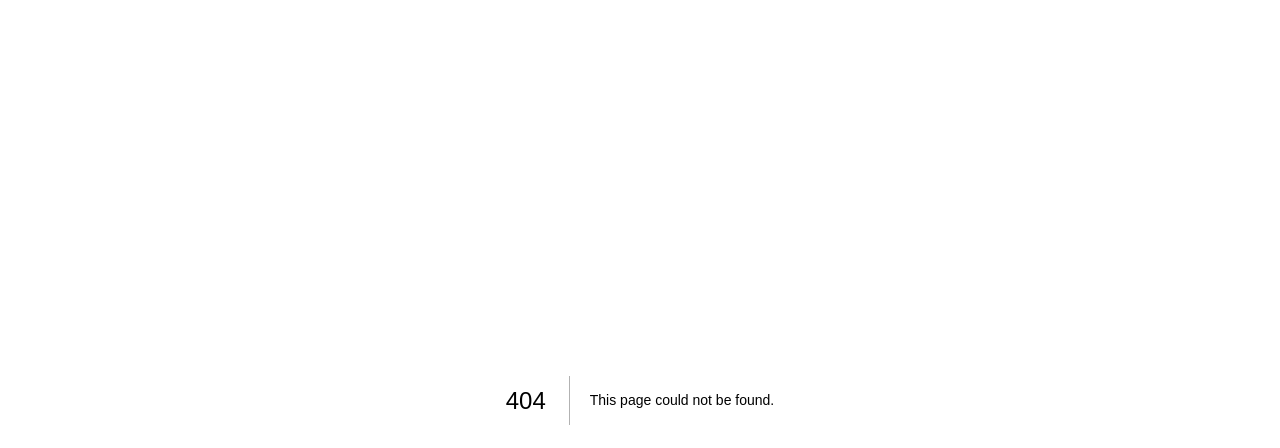
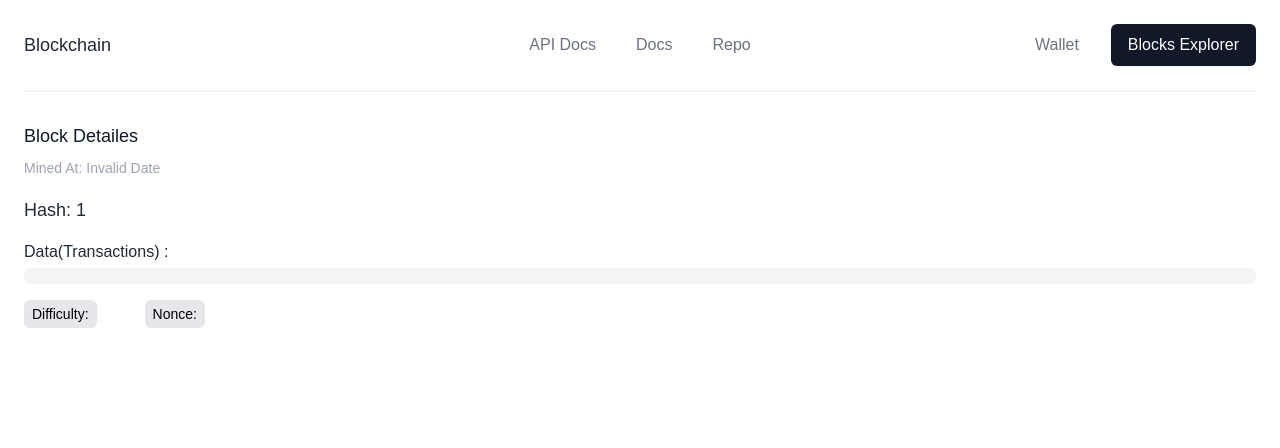
Before and after one commit to soulaymaneabiadou/blockchain-explorer, a Next.js app: page /block/1 in a window 1280 px wide. Before the commit this address had no page. Shown: the top 448 px of the page. Built offline with nearby package versions, Linux system fonts and the light colour scheme.

Commit message:
Made the block show as modal or page on click

```diff
--- a/components/Block.js
+++ b/components/Block.js
@@ -1,9 +1,14 @@
-const Block = ({ block }) => {
+import Link from 'next/link';
+
+const Block = ({ block, setSelected }) => {
   const { timestamp, lastHash, hash, data, difficulty, nonce } = block;
 
   return (
     <div className='flex justify-end pr-8 relative my-2 w-1/2 block-item bg-white'>
-      <div className='shadow-md rounded-md flex flex-col items-end p-4 relative w-96 lg:max-w-2xl block-content bg-white max-w-full text-center lg:text-left'>
+      <Link href={`/blocks?hash=${hash}`} as={`/block/${hash}`}>
+        <div
+          className='shadow-md rounded-md flex flex-col items-end p-4 relative w-96 lg:max-w-2xl block-content bg-white max-w-full text-center lg:text-left cursor-pointer'
+          onClick={() => setSelected(block)}>
           <time className='text-sm text-gray-400'>
             {new Date(timestamp).toDateString()}
           </time>
@@ -15,6 +20,7 @@ const Block = ({ block }) => {
             {lastHash ? `${lastHash.substr(0, 12)}...` : 'NONE'}
           </h4>
         </div>
+      </Link>
     </div>
   );
 };
--- /dev/null
+++ b/components/Modal.js
@@ -0,0 +1,85 @@
+import React from 'react';
+
+const Modal = ({ block, hidden, onClose }) => {
+  return (
+    <div
+      className={`fixed z-10 inset-0 overflow-y-auto ${hidden && 'hidden'}`}
+      aria-labelledby='modal-title'
+      role='dialog'
+      aria-modal='true'>
+      <div className='flex items-end justify-center min-h-screen pt-4 px-4 pb-20 text-center sm:block sm:p-0'>
+        <div
+          className={`fixed inset-0 bg-gray-500 bg-opacity-75 transition-opacity ${
+            hidden
+              ? 'ease-in duration-200 opacity-0'
+              : 'ease-out duration-300 opacity-100'
+          }`}
+          aria-hidden='true'
+          onClick={onClose}></div>
+
+        <span
+          className='hidden sm:inline-block sm:align-middle sm:h-screen'
+          aria-hidden='true'>
+          &#8203;
+        </span>
+
+        <div
+          className={`inline-block align-bottom bg-white rounded-lg text-left overflow-hidden shadow-xl transform transition-all sm:my-8 sm:align-middle w-96 sm:max-w-3xl sm:w-full ${
+            hidden
+              ? 'ease-in duration-200 opacity-0 translate-y-4 sm:translate-y-0 sm:scale-95'
+              : 'ease-out duration-300 opacity-100 translate-y-0 sm:scale-100'
+          }`}>
+          <div className='bg-white px-4 pt-5 pb-4 sm:p-6 sm:pb-4'>
+            <div className='mt-3 sm:mt-0 sm:text-left'>
+              <h3
+                className='text-lg leading-6 font-medium text-gray-900'
+                id='modal-title'>
+                Block Detailes
+              </h3>
+              <div className='mt-2'>
+                <span className='text-sm text-gray-400'>
+                  Mined At: {new Date(block?.timestamp).toString()}
+                </span>
+                <p className='text-lg mt-4 text-gray-800'>
+                  Hash: {block?.hash}
+                </p>
+
+                {block?.lastHash && (
+                  <p className='text-base mt-2 text-gray-600'>
+                    Last Hash: {block?.lastHash}
+                  </p>
+                )}
+
+                <p className='text-base mt-4 text-gray-800'>
+                  Data(Transactions) :
+                </p>
+                <pre className='bg-gray-100 p-2 mt-1 rounded-md w-full'>
+                  <code>{JSON.stringify(block?.data, null, 2)}</code>
+                </pre>
+
+                <div className='mt-4 flex space-x-12'>
+                  <span className='inline-block rounded-md bg-gray-200 px-2 py-1 text-sm'>
+                    Difficulty: {block?.difficulty}
+                  </span>
+                  <span className='inline-block rounded-md bg-gray-200 px-2 py-1 text-sm'>
+                    Nonce: {block?.nonce}
+                  </span>
+                </div>
+              </div>
+            </div>
+          </div>
+          <div className='bg-gray-50 px-4 py-3 sm:px-6 sm:flex sm:flex-row-reverse'>
+            <button
+              onClick={onClose}
+              type='button'
+              className='w-full inline-flex justify-center rounded-md border border-transparent shadow-sm px-4 py-2 bg-gray-600 text-base font-medium text-white hover:bg-gray-700 focus:outline-none focus:ring-2 focus:ring-offset-2 focus:ring-gray-500 sm:ml-3 sm:w-auto sm:text-sm'>
+              Close
+            </button>
+          </div>
+        </div>
+      </div>
+    </div>
+  );
+};
+
+export default Modal;
--- /dev/null
+++ b/pages/block/[hash].js
@@ -0,0 +1,56 @@
+import { useRouter } from 'next/router';
+import Head from 'next/head';
+import Layout from '../../components/Layout';
+
+const BlockDetail = () => {
+  const router = useRouter();
+  const { hash } = router.query;
+  const block = {};
+
+  return (
+    <Layout>
+      <Head>
+        <title>Details | Blockchain</title>
+        <link rel='icon' href='/favicon.ico' />
+      </Head>
+
+      <div className='mt-3 sm:mt-0 sm:text-left'>
+        <h3
+          className='text-lg leading-6 font-medium text-gray-900'
+          id='modal-title'>
+          Block Detailes
+        </h3>
+        <div className='mt-2'>
+          <span className='text-sm text-gray-400'>
+            Mined At: {new Date(block?.timestamp).toString()}
+          </span>
+          <p className='text-lg mt-4 text-gray-800'>
+            Hash: {block?.hash ?? hash}
+          </p>
+
+          {block?.lastHash && (
+            <p className='text-base mt-2 text-gray-600'>
+              Last Hash: {block?.lastHash}
+            </p>
+          )}
+
+          <p className='text-base mt-4 text-gray-800'>Data(Transactions) :</p>
+          <pre className='bg-gray-100 p-2 mt-1 rounded-md w-full'>
+            <code>{JSON.stringify(block?.data, null, 2)}</code>
+          </pre>
+
+          <div className='mt-4 flex space-x-12'>
+            <span className='inline-block rounded-md bg-gray-200 px-2 py-1 text-sm'>
+              Difficulty: {block?.difficulty}
+            </span>
+            <span className='inline-block rounded-md bg-gray-200 px-2 py-1 text-sm'>
+              Nonce: {block?.nonce}
+            </span>
+          </div>
+        </div>
+      </div>
+    </Layout>
+  );
+};
+
+export default BlockDetail;
--- a/pages/blocks.js
+++ b/pages/blocks.js
@@ -1,16 +1,34 @@
+import { useState } from 'react';
+import Head from 'next/head';
+import { useRouter } from 'next/router';
 import Layout from '../components/Layout';
 import Block from '../components/Block';
+import Modal from '../components/Modal';
 
 const Blocks = ({ chain }) => {
+  const router = useRouter();
+  const [selected, setSelected] = useState({});
+
   return (
     <Layout>
+      <Head>
+        <title>Blocks | Blockchain</title>
+        <link rel='icon' href='/favicon.ico' />
+      </Head>
+
       <h1 className='text-3xl capitalize font-medium'>Blocks explorer</h1>
 
       <div className='flex flex-col relative my-10 blocks'>
         {chain.map((block) => (
-          <Block key={block.hash} block={block} />
+          <Block key={block.hash} block={block} setSelected={setSelected} />
         ))}
       </div>
+
+      <Modal
+        hidden={!router.query.hash}
+        block={selected}
+        onClose={() => router.push('/blocks')}
+      />
     </Layout>
   );
 };
```
Lines whose indentation alone changed are shown as unchanged.
